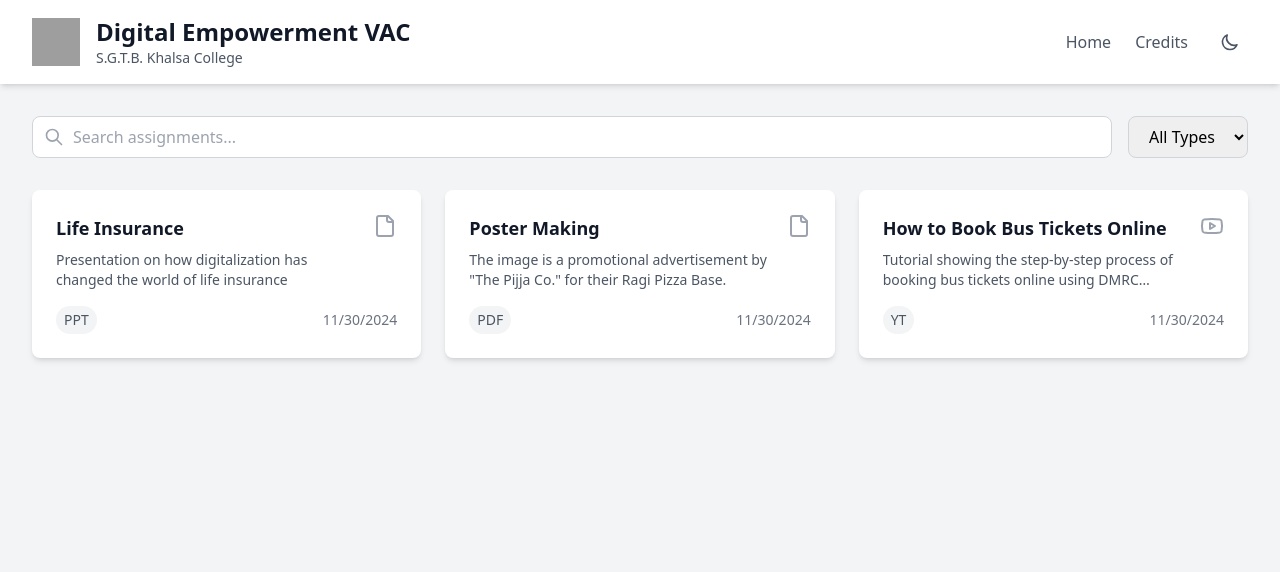
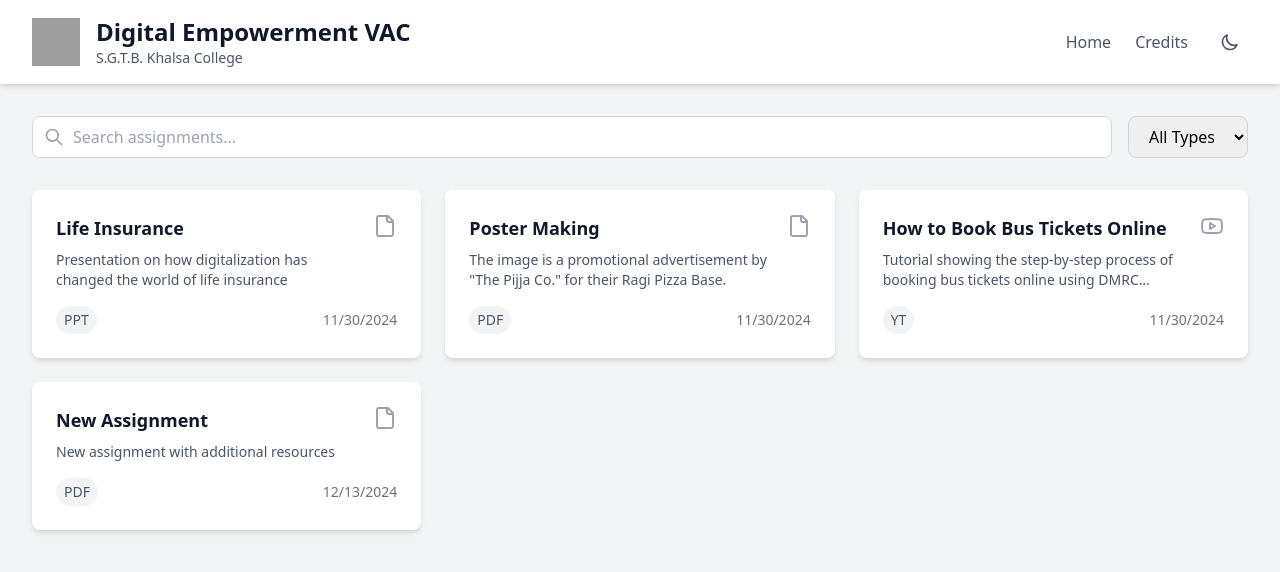
Before and after one commit to madhavgupta2002/sgtb-digital, a React (Vite) app: page / in a window 1280 px wide. Shown: the top 572 px of the page. Built offline with nearby package versions, Linux system fonts and the light colour scheme; grey boxes are pictures that could not be loaded.

Commit message:
Update assignments.ts

```diff
--- a/src/data/assignments.ts
+++ b/src/data/assignments.ts
@@ -29,5 +29,16 @@ export const assignments: Assignment[] = [
     description: 'Tutorial showing the step-by-step process of booking bus tickets online using DMRC Momentum 2.0 Application',
     createdAt: '2024-11-30',
     resources: [],
-  }
+  },
+  {
+    id: '4',
+    title: 'New Assignment',
+    type: 'PDF',
+    driveLink: 'https://drive.google.com/file/d/1STBiHaXW5thS8uK1MkU_NpzwzBf7-Cm9/preview',
+    description: 'New assignment with additional resources',
+    createdAt: '2024-12-13',
+    resources: [
+      'https://drive.google.com/file/d/1y6xKwVnfBWAGuxJSIc9pm5xWl3Kguyn-/preview',
+    ],
+  },
 ];
```
